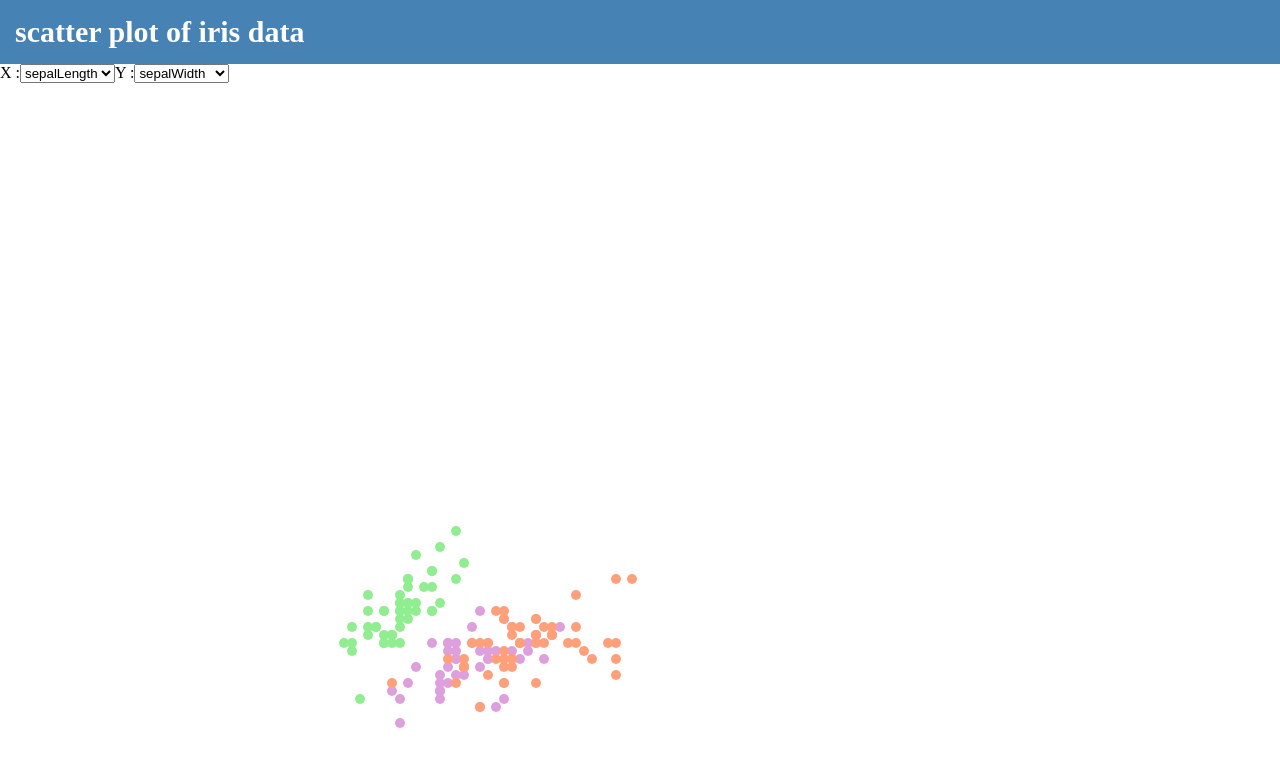
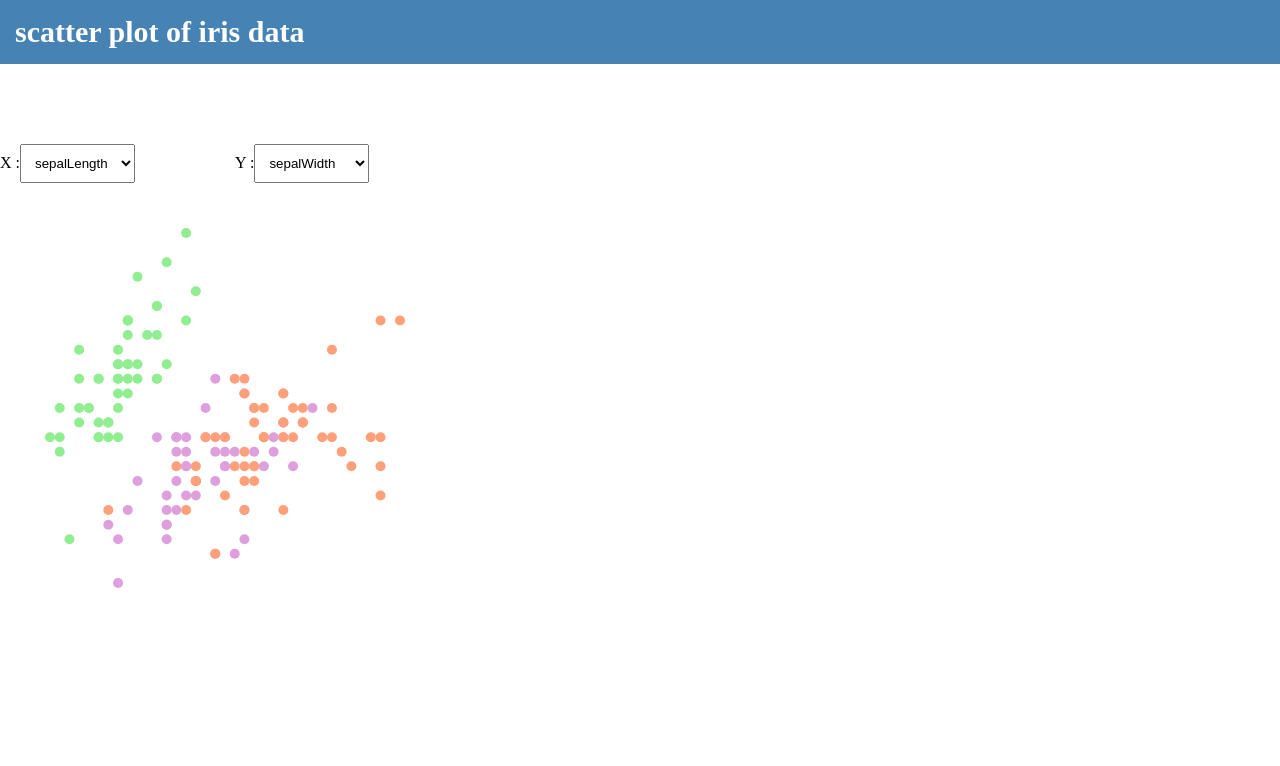
Before and after one commit to mappy0922/react-traning, a React (Vite) app: page / in a window 1280 px wide. Shown: the top 766 px of the page. Built offline with nearby package versions, Linux system fonts and the light colour scheme.

Commit message:
散布図うまくできた！！

```diff
--- a/src/iris.jsx
+++ b/src/iris.jsx
@@ -1,4 +1,4 @@
-import { blurImage, reduce } from "d3";
+import * as d3 from "d3";
 import { iris_data } from "./iris_data";
 import { useState } from "react";
 
@@ -16,10 +16,21 @@ const dataColor = {
 };
 
 export default function App() {
-    const width = 800;
-    const height = 800;
+    const width = 450;
+    const height = 450;
+
     const [selected_X, setselected_X] = useState(property[0]);
-    const [selcted_Y, setselected_Y] = useState(property[1]);
+    const [selected_Y, setselected_Y] = useState(property[1]);
+
+    const x = d3.scaleLinear()
+    .nice()
+    .domain(d3.extent(iris_data, (d) => d[selected_X]))
+    .range([50, width - 50]);
+
+    const y = d3.scaleLinear()
+    .nice()
+    .domain(d3.extent(iris_data, d => d[selected_Y]))
+    .range([height - 50, 50]);
 
     return (
         <div className = "top">
@@ -30,6 +41,7 @@ export default function App() {
                 <label>
                     X :
                     <select
+                        className = "Select"
                         value={selected_X}
                         onChange={(e) =>
                             setselected_X(e.target.value)
@@ -46,7 +58,8 @@ export default function App() {
                 <label>
                     Y :
                     <select
-                        value={selcted_Y}
+                        className="Select"
+                        value={selected_Y}
                         onChange={(e) =>
                             setselected_Y(e.target.value)
                         }
@@ -66,8 +79,8 @@ export default function App() {
                     <g>
                         {iris_data.map((item, i) => (
                             <circle key={i}
-                            cx={item[selected_X] * 80}
-                            cy={height - item[selcted_Y] * 80}
+                            cx={x(item[selected_X])}
+                            cy={y(item[selected_Y])}
                             r="5"
                             fill={dataColor[item.species]}
                             />
--- a/style/style.css
+++ b/style/style.css
@@ -11,3 +11,9 @@ h1 {
     background: steelblue;
     padding: 15px;
 }
+
+.Select {
+    padding: 10px;
+    margin-top: 80px;
+    margin-right: 100px;
+}
```
